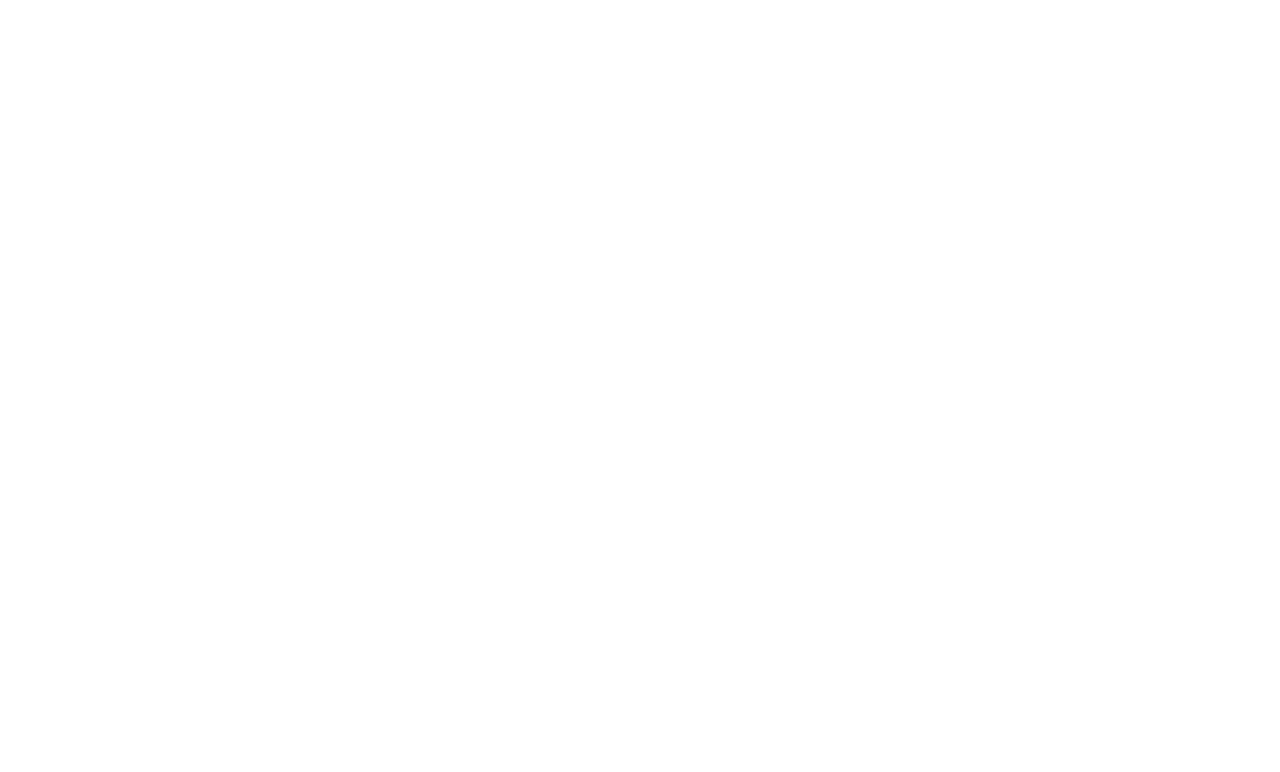
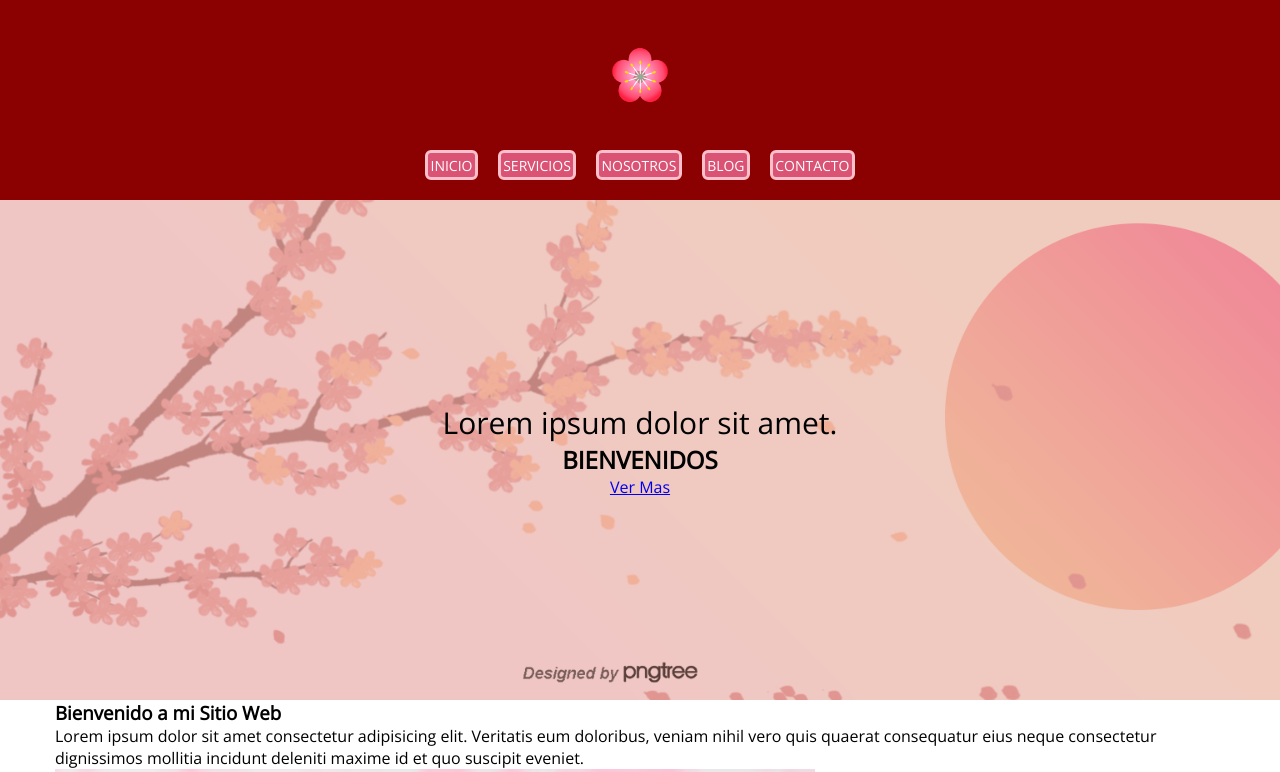
Before and after one commit to MicaMonje/Primera-pagHTML-CSS, a plain HTML site: page index.html in a window 1280 px wide. Shown: the top 772 px of the page. Drawn offline with nearby package versions, Linux system fonts and the light colour scheme.

Commit message:
terminar maquetado y CSS

```diff
--- a/css/estilos.css
+++ b/css/estilos.css
@@ -0,0 +1,94 @@
+*{
+    box-sizing: border-box;
+    margin: 0;
+    padding: 0;
+}
+
+body{
+    font-family: 'Open Sans', 'Helvetica Neue', sans-serif;
+}
+
+.contenedor{
+    width: 100%;
+    max-width: 1170px;
+    margin: auto;
+}
+
+/*Cabecera*/
+
+header{
+    width: 100%;
+    height: 200px;
+    background-color: darkred;
+}
+
+.logo{
+    padding: 25px 0;
+}
+
+.logo img{
+    width: 100px;
+    display: block;
+    margin: auto;
+}
+
+.menu{
+    display: flex;
+    flex-direction: row;
+    flex-wrap: wrap;
+
+    justify-content: space-between;
+    max-width: 430px;
+    margin: auto;
+}
+
+.menu a{
+    text-decoration: none;
+    color:white;
+    text-transform: uppercase;
+
+    background: rgb(218, 82, 116);
+    border: 3px solid pink ;
+    border-radius: 6px;
+    padding: 2.5px;
+    margin-bottom: 5rem;
+    font-size: 14px;
+}
+
+.menu a:hover{
+    color: #800d16;
+    font-weight: bold;
+}
+
+/*FIN DE CABECERA*/
+
+
+
+/*BANNER*/
+
+.banner{
+    width: 100%;
+    height: 500px;
+    background-image: url(../img/banner.png);
+    background-position: center;
+    background-size: cover;
+
+}
+
+.banner > div{
+    width: 100%;
+    height: 100%;
+    background-color: rgba(217, 151, 137,0.4) ;
+}
+
+.llamada-accion{
+    text-align: center;
+    display: flex;
+    flex-flow: column wrap;
+    justify-content: center;
+    height: 100%;
+}
+
+.llamada-accion p{
+    font-size: 30px;
+}
--- a/index.html
+++ b/index.html
@@ -5,9 +5,99 @@
     <meta http-equiv="X-UA-Compatible" content="IE=edge">
     <meta name="viewport" content="width=device-width, initial-scale=1.0">
     <title>Mi Sitio HTML5</title>
+    <link rel="preconnect" href="https://fonts.googleapis.com">
+    <link rel="preconnect" href="https://fonts.gstatic.com" crossorigin>
+    <link href="https://fonts.googleapis.com/css2?family=Open+Sans:ital,wght@0,400;1,600;1,700&display=swap" rel="stylesheet">
     <link rel="stylesheet" href="./css/estilos.css">
 </head>
 <body>
 
+    <!--ENCABEZADO-->
+    <header>
+        <div class="contenedor">
+            <div class="logo">
+                <img src="./img/logo.png" alt="">
+            </div>
+
+            <nav class="menu">
+                <a href="#">Inicio</a>
+                <a href="#">Servicios</a>
+                <a href="#">Nosotros</a>
+                <a href="#">Blog</a>
+                <a href="#">Contacto</a>
+            </nav>
+        </div>
+    </header>
+<!--BANNER-->
+    <section class="banner">
+        <div>
+            <div class="contenedor llamada-accion">
+                <p>Lorem ipsum dolor sit amet.</p>
+                <h2>BIENVENIDOS</h2>
+                <a href="#">Ver Mas</a>
+            </div>
+        </div>
+    </section>
+
+    <!--1ra seccion: de bienvenida-->
+    <section class="bienvenida">
+        <div class="contenedor">
+            <h3>Bienvenido a mi Sitio Web</h3>
+            <p>Lorem ipsum dolor sit amet consectetur adipisicing elit. Veritatis eum doloribus, veniam nihil vero quis quaerat consequatur eius neque consectetur dignissimos mollitia incidunt deleniti maxime id et quo suscipit eveniet.</p>
+        </div>
+    </section>
+
+    <!--2da seccion: sobre nosotros-->
+    <section class="nosotros">
+        <div class="contenedor">
+            <div class="foto-equipo">
+                <img src="./img/postre.jpg" alt="postre">
+            </div>
+            <div class="conocenos">
+                <p>Conocenos</p>
+                <h3>Nosotros</h3>
+                <p>Esto es una muestra de lo que hacemos</p>
+                <p>Lorem ipsum dolor sit amet, consectetur adipisicing elit. Libero, vitae iure et at ipsum quasi cumque praesentium voluptatem, esse magnam placeat ratione facere aperiam eos distinctio pariatur exercitationem aut sint.</p>
+                <a href="#">Leer Mas...</a>
+            </div>
+        </div>
+    </section>
+
+    <!--3ra seccion: pie de pagina-->
+    <footer>
+
+        <div class="top-footer"></div>
+        <div class="center-footer">
+            <div class="contenedor">
+                <div class="widget">
+                    <h4>Lorem Ipsum Dolor</h4>
+                    <p>Lorem ipsum dolor sit amet consectetur, adipisicing elit. Iusto nisi voluptatem, quasi perspiciatis ratione assumenda similique impedit eligendi qui libero quibusdam pariatur aspernatur expedita praesentium quo explicabo, cumque ad. Iusto!</p>
+                </div>
+
+                <div class="widget">
+                    <h4>Lorem Ipsum Dolor</h4>
+                    <p>Lorem ipsum dolor sit amet consectetur, adipisicing elit. Iusto nisi voluptatem, quasi perspiciatis ratione assumenda similique impedit eligendi qui libero quibusdam pariatur aspernatur expedita praesentium quo explicabo, cumque ad. Iusto!</p>
+                </div>
+
+                <div class="widget">
+                    <h4>Lorem Ipsum Dolor</h4>
+                    <p>Lorem ipsum dolor sit amet consectetur, adipisicing elit. Iusto nisi voluptatem, quasi perspiciatis ratione assumenda similique impedit eligendi qui libero quibusdam pariatur aspernatur expedita praesentium quo explicabo, cumque ad. Iusto!</p>
+                </div>
+
+                <div class="widget">
+                    <h4>Lorem Ipsum Dolor</h4>
+                    <p>Lorem ipsum dolor sit amet consectetur, adipisicing elit. Iusto nisi voluptatem, quasi perspiciatis ratione assumenda similique impedit eligendi qui libero quibusdam pariatur aspernatur expedita praesentium quo explicabo, cumque ad. Iusto!</p>
+                </div>
+            </div>
+        </div>
+        <div class="botton-footer">
+            <p> &copy;Todos Los Derechos Reservados. </p>
+        </div>
+
+
+
+    </footer>
+
+
 </body>
 </html>
```
